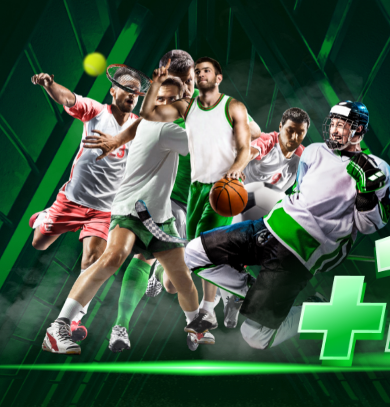
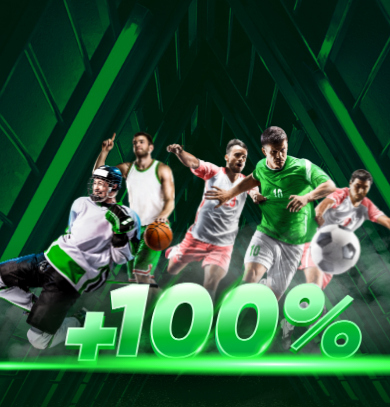
Before and after one commit to Butterbroad/100percent, a website: page #src/index.html in a window 390 px wide. Shown: the part 64-471 px from the top of the page. Drawn offline with nearby package versions, Linux system fonts and the light colour scheme; files that its build step writes are made by us from their sources; files whose address does not match are found by name; a web font is replaced by a local one.

Commit message:
finished adaprive

```diff
--- a/#src/index.html
+++ b/#src/index.html
@@ -5,9 +5,11 @@
 	<meta charset="UTF-8">
 	<meta name="viewport" content="width=device-width, initial-scale=1.0">
 	<link rel="icon" href="./img/favicon.ico" />
+	<title>Букмекерская контора Макслайн - Ставки на спорт онлайн</title>
+	<meta name="description"
+		content="Букмекерская контора ➀ МАКСЛАЙН ➨ Быстрый вывод средств без комиссии ☆ БОНУСЫ ➤ Хорошие коэффициенты ✓ Широкие линии и большие росписи ➤ Бесплатные прогнозы от профессионалов ➨ Точные результаты и статистика   ☆.">
 	<link rel="stylesheet" href="css/libs.min.css">
 	<link rel="stylesheet" href="css/style.min.css">
-	<title>Букмекерская контора Макслайн</title>
 </head>
 
 <body>
--- a/#src/scss/base.scss
+++ b/#src/scss/base.scss
@@ -13,7 +13,7 @@ body {
 body {
     font-size: 14px;
     font-weight: 400;
-    overflow: hidden;
+    overflow-y: auto;
     min-height: 100vh;
     background-color: #cecece;
 }
--- a/#src/scss/hero.scss
+++ b/#src/scss/hero.scss
@@ -8,6 +8,8 @@
   overflow: hidden;
   display: flex;
   flex-direction: column;
+  padding: 0 0 15px 0;
+  background-color: rgb(3, 46, 17);
   // .hero__wrapper
   .container {
     flex-grow: 1;
@@ -103,6 +105,7 @@
     top: 90px;
     left: 0;
   }
+
   // .images-hero__smoke
 
   &__smoke {
@@ -116,9 +119,12 @@
       bottom: 0;
       left: 170px;
       z-index: 2;
-      animation: centerSmoke1 10s ease-out forwards;
+      animation: centerSmoke1 7s ease-out forwards;
       @media (max-width: 1280px) {
         max-width: 411px;
+      }
+      @media (max-width: 640px) {
+        left: -30px;
       }
     }
 
@@ -128,7 +134,7 @@
       bottom: 0;
       right: -50px;
       z-index: 2;
-      animation: centerSmoke2 10s ease-out forwards;
+      animation: centerSmoke2 7s ease-out forwards;
       @media (max-width: 1280px) {
         max-width: 602px;
       }
@@ -140,7 +146,7 @@
       left: 35px;
       top: -60px;
       z-index: 1;
-      animation: centerSmoke3 10s ease-out forwards;
+      animation: centerSmoke3 7s ease-out forwards;
       @media (min-height: 1199px) {
         top: 5%;
       }
@@ -149,6 +155,12 @@
       }
       @media (max-width: 1280px) {
         max-width: 650px;
+      }
+      @media (max-width: 640px) {
+        left: -50px;
+      }
+      @media (max-width: 414px) {
+        display: none;
       }
     }
   }
@@ -160,7 +172,7 @@
     bottom: 0;
     right: 115px;
     z-index: 1;
-    animation: footballPlayers 10s ease-out forwards;
+    animation: footballPlayers 7s ease-out forwards;
     img {
       max-width: 100%;
     }
@@ -171,6 +183,14 @@
       min-width: 332px;
       right: 60px;
     }
+    @media (max-width: 640px) {
+      right: 40px;
+    }
+    @media (max-width: 414px) {
+      max-width: 245px;
+      min-width: auto;
+      right: 20px;
+    }
   }
 
   // .images-hero__hockey
@@ -180,7 +200,7 @@
     bottom: 10px;
     left: 285px;
     z-index: 2;
-    animation: hockeyPlayer 10s ease-out forwards;
+    animation: hockeyPlayer 7s ease-out forwards;
     img {
       max-width: 100%;
     }
@@ -192,6 +212,17 @@
       min-width: 283px;
       left: 160px;
     }
+    @media (max-width: 640px) {
+      left: 40px;
+    }
+    @media (max-width: 414px) {
+      max-width: 209px;
+      min-width: auto;
+      left: -5%;
+    }
+    @media (max-width: 330px) {
+      left: -25%;
+    }
   }
 
   // .images-hero__particles
@@ -201,7 +232,7 @@
     bottom: -80px;
     left: 10px;
     opacity: .3;
-    animation: particles 10s ease-out forwards;
+    animation: particles 7s ease-out forwards;
     img {
       max-width: 100%;
     }
@@ -217,7 +248,7 @@
     bottom: 0;
     left: 115px;
     z-index: 1;
-    animation: tennisPlayer 10s ease-out forwards;
+    animation: tennisPlayer 7s ease-out forwards;
     img {
       max-width: 100%;
     }
@@ -227,6 +258,9 @@
     @media (max-width: 920px) {
       min-width: 195px;
       left: 0px;
+    }
+    @media (max-width: 640px) {
+      left: -100%;
     }
   }
 
@@ -238,13 +272,25 @@
     left: 50%;
     transform: translateX(-50%);
     z-index: 1;
-    animation: basketballPlayer 10s ease-out forwards;
+    animation: basketballPlayer 7s ease-out forwards;
     img {
       max-width: 100%;
     }
     @media (max-width: 1280px) {
       max-width: 112px;
       left: 51%;
+    }
+    @media (max-width: 640px) {
+      left: 41%;
+    }
+    @media (max-width: 414px) {
+      max-width: 83px;
+      min-width: auto;
+      left: 35%;
+    }
+    @media (max-width: 330px) {
+      left: 25%;
+      bottom: -20px;
     }
   }
   // .images-hero__100proc
@@ -258,6 +304,20 @@
     @media (max-width: 920px) {
       min-width: 944px;
       left: -20%;
+    }
+    @media (max-width: 640px) {
+      left: -45%;
+    }
+    @media (max-width: 414px) {
+      min-width: 555px;
+      bottom: -35px;
+      left: -40%;
+    }
+    @media (max-width: 375px) {
+      left: -47%;
+    }
+    @media (max-width: 330px) {
+      left: -65%;
     }
     img {
       max-width: 100%;
@@ -279,8 +339,13 @@
         min-width: 692px;
         right: -70px;
       }
+      @media (max-width: 414px) {
+        min-width: 407px;
+        bottom: 20px;
+        right: -40%;
+      }
       @media (min-width: 1280px) {
-        animation: line 10s ease-out forwards;
+        animation: line 7s ease-out forwards;
       }
     }
   }
@@ -294,6 +359,13 @@
   max-width: 655px;
   margin: 30px auto 28px;
 
+  @media (max-height: 667px) {
+    bottom: 25%;
+  }
+  @media (max-height: 568px) {
+    bottom: 17%;
+  }
+
   @media (max-width: 1023px) {
     position: absolute;
     bottom: 30%;
@@ -301,9 +373,19 @@
     transform: translateX(-50%);
     width: 100%;
   }
-  @media (max-width: 767px) {
+  @media (max-width: 800px) {
+    bottom: 35%;
+  }
+  @media (max-width: 769px) {
     bottom: 30%;
   }
+  @media (max-width: 640px) {
+    bottom: 35%;
+  }
+  @media (max-width: 414px) {
+    bottom: 31%;
+  }
+
   // .text-hero__title
 
   &__title {
@@ -372,6 +454,12 @@
   max-width: 545px;
   margin: 0 auto;
 
+  @media (max-height: 668px) {
+    bottom: 13%;
+  }
+  @media (max-height: 568px) {
+    bottom: 5% !important;
+  }
   @media (max-width: 1023px) {
     position: absolute;
     bottom: 23%;
@@ -379,8 +467,20 @@
     transform: translateX(-50%);
     width: 100%;
   }
+  @media (max-width: 800px) {
+    bottom: 30%;
+  }
+  @media (max-width: 769px) {
+    bottom: 23%;
+  }
   @media (max-width: 767px) {
     flex-direction: column;
+  }
+  @media (max-width: 640px) {
+    bottom: 26%;
+  }
+  @media (max-width: 414px) {
+    bottom: 22%;
   }
 
   // .info-hero__terms
@@ -446,7 +546,7 @@
       left: 0;
       bottom: 0;
       z-index: 2;
-      animation: mainSmokeLeft 10s ease-out forwards;
+      animation: mainSmokeLeft 7s ease-out forwards;
       transform-origin: center;
       @media (max-width: 1280px) {
         bottom: -220px;
@@ -460,7 +560,7 @@
       right: 0;
       bottom: 0;
       z-index: 2;
-      animation: mainSmokeRight 10s ease-out forwards;
+      animation: mainSmokeRight 7s ease-out forwards;
       @media (max-width: 1280px) {
         // max-width: 800px;
         bottom: -220px;
@@ -514,6 +614,7 @@
   height: 65%;
   z-index: 11;
   position: relative;
+
   @media (max-width: 1024px) {
     width: 702px;
     height: 80%;
@@ -544,6 +645,12 @@
         max-width: 100%;
         display: block;
       }
+      @media (max-width: 640px) {
+        width: 20px;
+        height: 22px;
+        top: -10px;
+        right: -10px;
+      }
 		}
 
 		// .modal-info__content
@@ -551,10 +658,10 @@
 		&__content {
       overflow-y: auto;
       height: 100%;
-      scrollbar-color: #458245 #C4C4C4;
-      scrollbar-width: thin;
       padding: 20px 30px 30px 55px;
       margin-right: 25px;
+      scrollbar-width: thin;
+      scrollbar-color: #129A48 #C4C4C4;
       &::-webkit-scrollbar {
         background-color: #C4C4C4;
         width: 3px;
```
Also changed, not shown: 100percent/index.html (+3 -1 lines), 100percent/css/style.css, 100percent/css/style.min.css, 1 other file.
